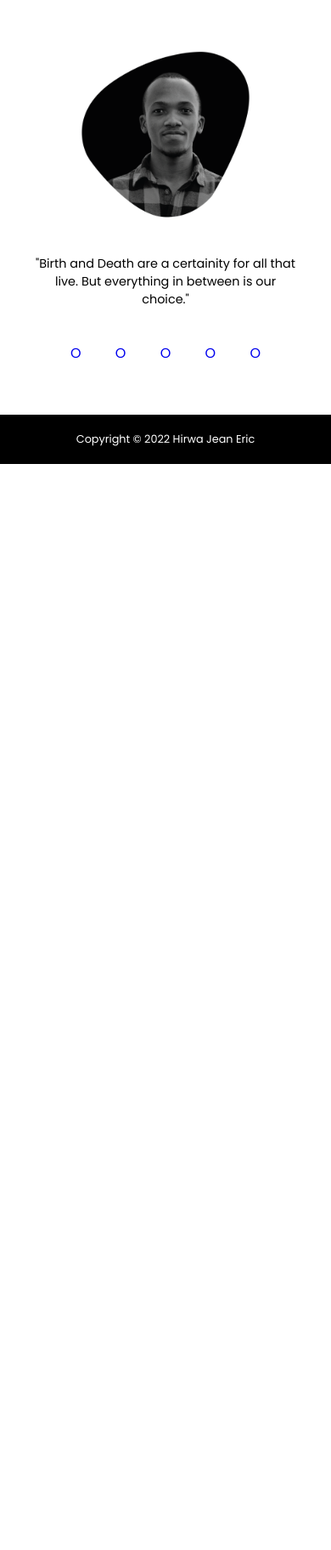
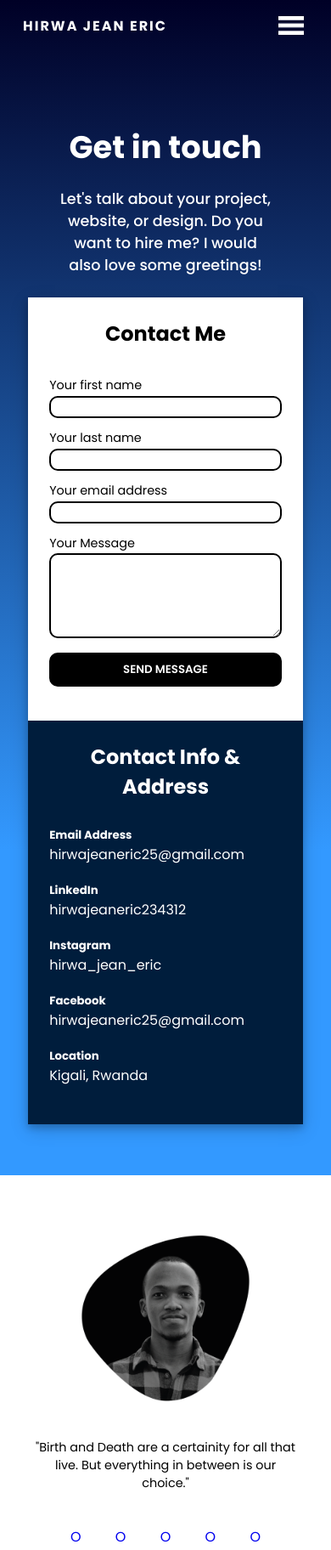
Before and after one commit to hirwajeaneric/hirwa-portfolio, a plain HTML site: page hirwajeaneric.io/contact/index.html in a window 390 px wide. Shown: the top 1824 px of the page at 85% size. Before the commit the page ends 844 px from the top, so only its background shows below. Drawn offline with Linux system fonts and the light colour scheme.

Commit message:
Project concluded!

```diff
--- a/hirwajeaneric.io/Assets/Css/main.css
+++ b/hirwajeaneric.io/Assets/Css/main.css
@@ -7,6 +7,7 @@
     margin: 0;
     font-family: 'Poppins', sans-serif;
     scroll-behavior: smooth;
+    transition: 0.5s;
 }
 
 .section {
@@ -69,6 +70,17 @@ header.sticky ul li a{
     color: #111;
 }
 
+header ul li a:hover,
+header.sticky ul li a:hover {
+    font-weight: 600;
+    transform: scale(1.1);
+    transition: none;
+}
+
+.active {
+    font-weight: 900;
+}
+
 header.sticky #get-intouch {
     color: white;
     background-color: black;
@@ -76,7 +88,7 @@ header.sticky #get-intouch {
 
 header.sticky #get-intouch:hover {
     color: black;
-    background-color: gray;
+    background-color: rgb(0, 135, 239);
 }
 
 #get-intouch {
@@ -88,7 +100,7 @@ header.sticky #get-intouch:hover {
 }
 
 #get-intouch:hover {
-    background-color: gray;
+    background-color: rgb(0, 135, 239);
     color: white;
 }
 
@@ -101,11 +113,7 @@ header.sticky #get-intouch:hover {
     flex-direction: column;
     flex-wrap: nowrap;
     justify-content: center;
-    background-image: url("../Img/dark-wallpapers.jpg");
-    background-repeat: no-repeat;
-    background-size: cover;
-    background-blend-mode: luminosity;
-
+    background: linear-gradient(to bottom, #000026 0%, #3399ff 100%);
 }
 
 .introduction .hi {
@@ -272,14 +280,19 @@ header.sticky #get-intouch:hover {
 }
 
 .project .overview a {
-    text-decoration: none;
+    text-decoration: underline;
     font-size: 130%;
     font-weight: 900;
-    color: black;
+    color: rgb(0, 151, 232);
+}
+
+.project .overview a:hover {
+    text-decoration: none;
+    color: rgb(0, 89, 137);
 }
 
 .project .overview .typeOfProject {
-    background-color: gray;
+    background-color: #3399ff;
     padding: 3px 20px;
     color: white;
     border-radius: 0 40px 40px 0;
@@ -304,8 +317,9 @@ header.sticky #get-intouch:hover {
 }
 
 .project .more a:hover {
-    background-color: gray;
+    background-color: #1f4b78;
     color: white;
+    transform: scale(1.1);
 }
 
 
@@ -456,10 +470,7 @@ header.sticky #get-intouch:hover {
     flex-direction: column;
     flex-wrap: wrap;
     margin: 0 auto 0 auto;
-    background-color: black;
-    background-image: url("../Img/dark-wallpapers.jpg");
-    background-repeat: no-repeat;
-    background-size: cover;
+    background: linear-gradient(to bottom, #003366 0%, #66ff99 100%);
     color: white;
     justify-content: space-around;
 }
@@ -485,8 +496,9 @@ header.sticky #get-intouch:hover {
 }
 
 .callToAction a:hover {
-    background-color: gray;
+    background-color: #143454;
     color: white;
+    transform: scale(1.1);
 }
 
 
--- a/hirwajeaneric.io/blog/Styles.css
+++ b/hirwajeaneric.io/blog/Styles.css
@@ -1,6 +1,10 @@
 
 /*BLOG STYLES*/
 /*These styles belong to the style page.*/
+* {
+    scroll-behavior: smooth;
+    transition: 0.5s;
+}
 
 header {
     background-color: black;
@@ -9,10 +13,7 @@ header {
 
 .callToAction {
     margin: 65px auto 0 auto;
-    background-image: url("../Assets/Img/dark-wallpapers.jpg");
-    background-blend-mode: luminosity;
-    background-repeat: no-repeat;
-    background-size: cover;
+    background: linear-gradient(to bottom, #003366 0%, #66ff99 100%);
     color: white;
     justify-content: space-around;
 }
@@ -23,27 +24,6 @@ header {
     text-align: center;
 }
 
-/*
-.callToAction .callMessage {
-    text-align: center;
-    margin: 0 auto 0 auto;
-}
-
-.callToAction a {
-    margin: 40px auto 80px auto;
-    padding: 18px 30px;
-    background-color: white;
-    border-radius: 30px;
-    text-decoration: none;
-    color: black;
-    font-weight: 800;
-}
-
-.callToAction a:hover {
-    background-color: gray;
-    color: white;
-}
-*/
 
 /*
 @media (max-width: 991px){
--- /dev/null
+++ b/hirwajeaneric.io/contact/Styles.css
@@ -0,0 +1,217 @@
+/*CONTACT STYLES*/
+* {
+    scroll-behavior: smooth;
+    transition: 0.5s;
+}
+
+body {
+    background-color: #3399ff;
+}
+
+.introduction {
+    background: linear-gradient(to bottom, #000026 0%, #3399ff 100%);
+    height: 1000px;
+}
+
+.introduction h2 {
+    margin-top: -350px;
+    font-size: 270%;
+}
+
+.introduction p {
+    font-size: 130% !important;
+    width: 70%;
+    max-width: 800px;
+}
+
+/*These styles belong to the contact page.*/
+.contacts {
+    display: flex;
+    flex-direction: row;
+    flex-wrap: wrap;
+    justify-content: space-between;
+    max-width: 1000px;
+    background-color: white;
+    box-shadow: 0 4px 8px 0 rgba(0, 0, 0, 0.2), 0 6px 20px 0 rgba(0, 0, 0, 0.19);
+    z-index: 999;
+    margin: -600px auto 0;
+}
+
+.contacts .left-part,
+.contacts .right-part {
+    width: 50%;
+}
+
+/*Left part alone*/
+.contacts .left-part {
+    padding: 40px;
+}
+
+.contacts .left-part input {
+    width: 100%;
+    margin: 0 auto 10px;
+    border-radius: 10px;
+    border: 2px solid black;
+}
+
+.contacts .left-part textarea {
+    width: 100%;
+    margin: 0 auto 10px;
+    border: 2px solid black;
+    border-radius: 10px;
+    height: 100px;
+}
+
+.contacts .left-part label {
+    font-size: 90%;
+}
+
+.contacts .left-part #submit-button {
+    background-color: black;
+    color: white;
+    font-weight: 600;
+    height: 30px;
+    width: 40%;
+}
+
+.contacts .left-part #submit-button:hover {
+    background-color: #3399ff;
+    border: none;
+    color: white;
+    transform: scale(1.1);
+}
+
+
+/*Right part alone*/
+.contacts .right-part {
+    background-color: rgb(0, 29, 60);
+    color: white;
+    padding: 40px;
+}
+
+.contacts .right-part h2,
+.contacts .left-part h2 {
+    margin: 0 0 30px;
+}
+
+.contacts .right-part .item {
+    margin: 0 0 20px;
+}
+
+/*Additions to the footer*/
+footer {
+    background-color: white;
+}
+
+footer .footer-part .myImage {
+    padding-top: 100px;
+}
+
+
+@media (max-width: 991px){
+    /*These styles belong to the contact page.*/
+    .contacts {
+        width: 85%;
+        margin: -650px auto 0;
+    }
+
+    .contacts .left-part,
+    .contacts .right-part {
+        width: 50%;
+    }
+
+    /*Left part alone*/
+    .contacts .left-part {
+        padding: 25px;
+    }
+
+    .contacts .left-part #submit-button {
+        font-weight: 500;
+        width: 50%;
+    }
+
+    .contacts .left-part #submit-button:hover {
+        background-color: #3399ff;
+        border: none;
+        color: white;
+    }
+
+    /*Right part alone*/
+    .contacts .right-part {
+        padding: 25px;
+    }
+
+    /*Additions to the footer*/
+    footer .footer-part .myImage {
+        padding-top: 70px;
+    }
+
+}
+
+@media (max-width: 799px){
+    .introduction h2 {
+        font-size: 230%;
+    }
+
+    .introduction p {
+        font-size: 110% !important;
+    }
+
+    /*These styles belong to the contact page.*/
+    .contacts {
+        width: 83%;
+    }
+
+    .contacts .left-part,
+    .contacts .right-part {
+        width: 100%;
+        padding-bottom: 30px;
+    }
+
+    .contacts .left-part h2,
+    .contacts .right-part h2 {
+        text-align: center;
+    }
+
+    .contacts .left-part #submit-button {
+        font-weight: 600;
+        width: 100%;
+        height: 40px;
+    }
+
+    /*Right part alone*/
+    .contacts .right-part {
+        padding: 25px;
+    }
+
+    /*Additions to the footer*/
+    footer .footer-part .myImage {
+        padding-top: 70px;
+    }
+}
+
+@media (max-width: 600px){
+
+    /*Menu*/
+    .menu{
+        top: 75px;
+    }
+
+    header,
+    header.sticky{
+      padding: 20px 32px;
+      z-index: 1000;
+    }
+
+    /*Other sections*/
+    .section {
+        padding: 100px 30px 60px;
+    }
+
+    .introduction p {
+        width: 80%;
+    }
+
+
+
+}
--- a/hirwajeaneric.io/contact/index.html
+++ b/hirwajeaneric.io/contact/index.html
@@ -6,6 +6,7 @@
     <meta name='viewport' content='width=device-width, initial-scale=1'>
     <meta name="description" content="Programmer, Designer, Web, Web Developer, Software Engineer, Graphic Designer, Projects, Software">
     <title>Hirwa J Eric | Contact me</title>
+    <link rel='stylesheet' type='text/css' media='screen' href='Styles.css'>
     <link rel='stylesheet' type='text/css' media='screen' href='../Assets/Css/main.css'>
     <link rel="stylesheet" href="https://use.fontawesome.com/releases/v5.15.4/css/all.css" integrity="sha384-DyZ88mC6Up2uqS4h/KRgHuoeGwBcD4Ng9SiP4dIRy0EXTlnuz47vAwmeGwVChigm" crossorigin="anonymous">
 </head>
@@ -15,22 +16,76 @@
         <a href="/hirwajeaneric.io/" class="logo">HIRWA Jean Eric</a>
         <div class="toggle" onclick="toggleMenu();"></div>
         <ul class="menu">
-            <li class="nav__item"><a href="/hirwajeaneric.io/" class="nav__link active">Home</a></li>
+            <li class="nav__item"><a href="/hirwajeaneric.io/" class="nav__link">Home</a></li>
             <li class="nav__item"><a href="../portfolio/" class="nav__link">Portfolio</a></li>
             <li class="nav__item"><a href="../blog/" class="nav__link">Blog</a></li>
             <li class="nav__item"><a href="../services/" class="nav__link">Services</a></li>
-            <li class="nav__item"><a href="../contact/" id="get-intouch" class="nav__link">Get in touch</a></li>
+            <li class="nav__item"><a href="../contact/" id="get-intouch" class="nav__link active">Get in touch</a></li>
         </ul>
     </header>
 
+    <!--Banner-->
+    <div class="introduction">
+        <center class="banner">
+            <h2>Get in touch</h2>
+            <p class="tagline">Let's talk about your project, website, or design. Do you want to hire me? I would also love some greetings!</p>
+        </center>
+    </div>
+
     <!--CONTACT SECTION-->
+    <div class="contacts">
+        <!--Left part-->
+        <div class="left-part">
+            <h2 class="head-message">Contact Me</h2>
+            <form action="">
+                <label for="firstName">Your first name</label>
+                <input type="text" name="first-name" id="first-name">
+                <br>
+                <label for="lastName">Your last name</label>
+                <input type="text" name="last-name" id="last-name">
+                <br>
+                <label for="email">Your email address</label>
+                <input type="email" name="email-address" id="email">
+                <br>
+                <label for="message">Your Message</label>
+                <textarea type="text" name="your-message" id="message"></textarea>
+                <br>
 
+                <input type="submit" value="SEND MESSAGE" name="send" id="submit-button">
+            </form>
+        </div>
+
+        <!--Right part-->
+        <div class="right-part">
+            <h2 class="contact-address">Contact Info & Address</h2>
+            <div class="email-address item">
+                <h5>Email Address</h5>
+                <p>hirwajeaneric25@gmail.com</p>
+            </div>
+            <div class="linkedin item">
+                <h5>LinkedIn</h5>
+                <p>hirwajeaneric234312</p>
+            </div>
+            <div class="instagram item">
+                <h5>Instagram</h5>
+                <p>hirwa_jean_eric</p>
+            </div>
+            <div class="facebook item">
+                <h5>Facebook</h5>
+                <p>hirwajeaneric25@gmail.com</p>
+            </div>
+            <div class="Location item">
+                <h5>Location</h5>
+                <p>Kigali, Rwanda</p>
+            </div>
+        </div>
+    </div>
 
 
     <!--Footer-->
     <footer class="footer">
         <div class="footer-part">
-            <img src="../Assets/Img/HirwaJeanEric.1.0.5.png" alt="Hirwa Jean Eric">
+            <img class="myImage" src="../Assets/Img/HirwaJeanEric.1.0.5.png" alt="Hirwa Jean Eric">
             <blockquote>"Birth and Death are a certainity for all that live. But everything in between is our choice."</blockquote>
             <div class="social-medias">
                 <a href="#" class="linkedin">O</a>
--- a/hirwajeaneric.io/portfolio/Styles.css
+++ b/hirwajeaneric.io/portfolio/Styles.css
@@ -1,6 +1,10 @@
 
 /*PORTFOLIO STYLES*/
 /*These styles belong to the portfolio page.*/
+* {
+    scroll-behavior: smooth;
+    transition: 0.5s;
+}
 
 header {
     background-color: black;
--- a/hirwajeaneric.io/services/Styles.css
+++ b/hirwajeaneric.io/services/Styles.css
@@ -1,4 +1,9 @@
 /*SERVICES STYLES*/
+* {
+    scroll-behavior: smooth;
+    transition: 0.5s;
+}
+
 header {
     background-color: black;
     padding: 20px 90px;
@@ -13,6 +18,8 @@ header {
     display: flex;
     flex-direction: column;
     flex-wrap: nowrap;
+    max-width: 1300px;
+    margin: 0 auto;
 }
 
 .services h1 {
@@ -29,6 +36,13 @@ header {
     margin: 0 0 30px 0;
     border-radius: 20px;
     box-shadow: 0 4px 8px 0 rgba(0, 0, 0, 0.2), 0 6px 20px 0 rgba(0, 0, 0, 0.19);
+}
+
+.services .aService:hover {
+    background-color: rgb(192, 233, 255);
+    margin: 0 0 30px 0;
+    transform: scale(1.1);
+    transition: 0.3;
 }
 
 .services .aService .leftside-content {
@@ -59,8 +73,9 @@ header {
 
 .services .aService .rightside-content .hireMeButton:hover {
     color: white;
-    background-color: rgb(101, 101, 101);
+    background-color: #003e7b;
     border-radius: 10px;
+    transform: scale(1.1);
 }
 
 
--- a/hirwajeaneric.io/services/main.js
+++ b/hirwajeaneric.io/services/main.js
@@ -31,6 +31,7 @@ function setImageForPhones() {
         let idToGiveTheClass6 = document.getElementById('img6');
         idToGiveTheClass6.setAttribute("class", "forPhones");
     } else {
+        console.log("The size of the window is by now: "+sizeOfTheWindow);
         console.log("Wait until we have the size of phones bro!");
     }
 }
```
Also changed, not shown: hirwajeaneric.io/Assets/Css/Styles.css (deleted, +0 -31 lines), hirwajeaneric.io/about/index.html (deleted, +0 -68 lines), hirwajeaneric.io/blog/index.html (+2 -2 lines), hirwajeaneric.io/index.html (+1 -1 lines), hirwajeaneric.io/portfolio/index.html (+4 -9 lines), hirwajeaneric.io/services/index.html (+2 -2 lines), hirwajeaneric.io/Assets/Img/pexels-james-wheeler-1519088-1.jpg (added), hirwajeaneric.io/Assets/Img/pexels-james-wheeler-1519088-2.jpg (added), hirwajeaneric.io/Assets/Img/pexels-james-wheeler-1519088.jpg (added).
